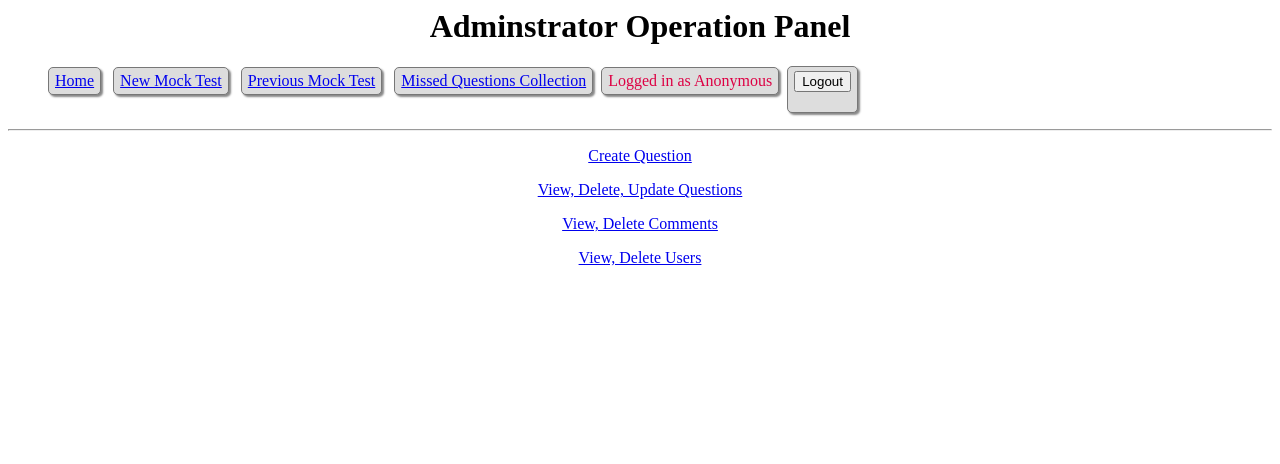
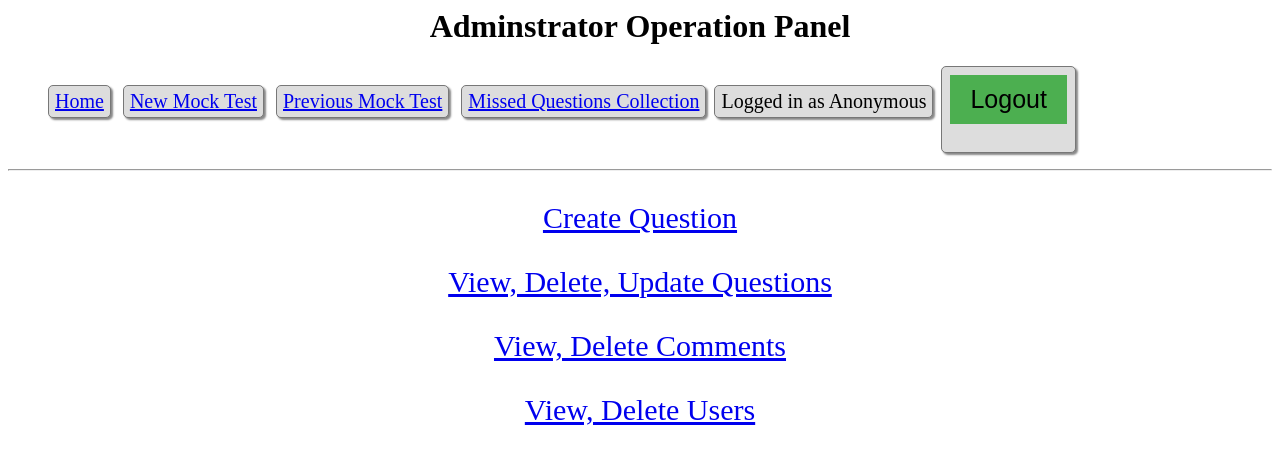
Before and after one commit to haitao-sjsu/CMPE138-Team2-DMVhelper, a PHP site: page /admin_crud.php in a window 1280 px wide. Shown: the top 464 px of the page. Run offline with PHP 8.4, Linux system fonts and the light colour scheme; a user stored in the database is signed in; data that the repository does not hold is empty.

Commit message:
Made it more suitable to do the presentation

```diff
--- a/admin_crud.php
+++ b/admin_crud.php
@@ -11,9 +11,9 @@
     <!--LOGIN-->
     <?php include('include/login.php') ?>
     <hr>
-    <p class="center-text"><a href="admin_create_question.php" ><?php echo $UI['admin_crud']['create question'][$lang] ?></a></p>
-    <p class="center-text"><a href="admin_view_delete_update_questions.php" ><?php echo $UI['admin_crud']['view delete update questions'][$lang] ?></a></p>
-    <p class="center-text"><a href="admin_view_delete_comments.php" ><?php echo $UI['admin_crud']['view delete comments'][$lang] ?></a></p>
-    <p class="center-text"><a href="admin_view_delete_users.php" ><?php echo $UI['admin_crud']['view delete users'][$lang] ?></a></p>
+    <p class="admincrud"><a href="admin_create_question.php" ><?php echo $UI['admin_crud']['create question'][$lang] ?></a></p>
+    <p class="admincrud"><a href="admin_view_delete_update_questions.php" ><?php echo $UI['admin_crud']['view delete update questions'][$lang] ?></a></p>
+    <p class="admincrud"><a href="admin_view_delete_comments.php" ><?php echo $UI['admin_crud']['view delete comments'][$lang] ?></a></p>
+    <p class="admincrud"><a href="admin_view_delete_users.php" ><?php echo $UI['admin_crud']['view delete users'][$lang] ?></a></p>
     </body>
 </html>
--- a/css/style.css
+++ b/css/style.css
@@ -3,7 +3,7 @@
 }
 
 .question-stem {
-    font-size: 1.5em;
+    font-size: 30px;
     font-weight: bold;
     color:black;
 }
@@ -40,10 +40,40 @@
     padding:            4px 6px;
     border:             1px solid #777;
     background:       #ddd;
-    color:            #d04;
+    color:              black;
     margin-right:       8px;
     border-radius:      5px;
     -moz-box-shadow:    2px 2px 2px #888;
     -webkit-box-shadow: 2px 2px 2px #888;
     box-shadow:         2px 2px 2px #888;
+    font-size: 20px;
 }
+
+.label {
+    display: block;
+    margin-bottom: 10px;
+}
+
+.comment, textarea, .admincrud, p,input[type="submit"] {
+    font-size: 30px;
+}
+
+.admincrud {
+    text-align: center;
+}
+
+label {
+    display: inline-block;
+    margin-right: 10px;
+    font-size: 30px;
+}
+
+input[type="submit"], button {
+    background-color: #4CAF50;
+    border: none;
+    padding: 10px 20px;
+    text-decoration: none;
+    margin: 4px 2px;
+    cursor: pointer;
+    font-size: 25px;
+}
--- a/include/config.php
+++ b/include/config.php
@@ -13,7 +13,7 @@ $username = "root";
 $password = "";
 $database = "DMVhelper";
 
-$OPTION_QUESTION_IN_PAGE = 'limit 1';
+$OPTION_QUESTION_IN_PAGE = 'limit 2';
 $OPTION_COMMENT = 'order by time_stamp desc limit 2';
 $OPTION_USER_MOCK_TEST = 'order by rand() limit 2';
 $OPTION_USER_VIEW_ALL_TESTS = 'order by test_time desc';
--- a/include/language.php
+++ b/include/language.php
@@ -66,6 +66,10 @@ $UI = array(
         ),
     ),
     'page' => array(
+        'title' => array(
+            'en' => 'DMV Helper',
+            'zh' => '加州驾照考试知识手册简体中文版（附带题目）'
+        ),
         'related_comment' => array(
             'en' => 'Related Comments',
             'zh' => '相关评论'
@@ -107,7 +111,7 @@ $UI = array(
             'zh' => '模拟测试结果'
         ),
         'prompt_test' => array(
-            'en' => 'This test is recorded into the database',
+            'en' => 'This test is recorded into the Previous Mock Tests.',
             'zh' => '此次测试已被记录数据库中。'
         ),
         'prompt_wrong_question' => array(
--- a/include/login.php
+++ b/include/login.php
@@ -61,12 +61,12 @@
         	$_SESSION['email'] = $email;
 			$log->info($_SESSION['email'] . " logged in");
 			$_SESSION['is_admin'] = $result['is_admin'];
-		echo "<script type='text/javascript'>
-				window.onload = function() {
-					alert('Login successful!');
-					window.location='" . $_SERVER["REQUEST_URI"] . "';
-				}
-			 </script>";
+		// echo "<script type='text/javascript'>
+		// 		window.onload = function() {
+		// 			alert('Login successful!');
+		// 			window.location='" . $_SERVER["REQUEST_URI"] . "';
+		// 		}
+		// 	 </script>";
         }
 	  	else {//login unsuccesful
             echo "<script type='text/javascript'>
--- a/pages.php
+++ b/pages.php
@@ -3,7 +3,7 @@
 
 <html>
     <head>
-        <title>DMV Helper</title>
+        <title><?php echo $UI['index']['title'][$lang] ?></title>
         <link href="css/style.css" rel="stylesheet" type="text/css">
     </head>
 
--- a/user_mock_test.php
+++ b/user_mock_test.php
@@ -16,7 +16,7 @@ echo <<< _END
 <form action="user_process_mock_test.php" method="post">
 _END;
 
-$sql = "select * from questions {$OPTION_USER_MOCK_TEST}";
+$sql = "select * from questions where lang = 'en' {$OPTION_USER_MOCK_TEST}";
 $selected_questions = $table_questions->select($sql);
 $qnum = 0;
 
--- a/user_view_all_wrong_questions.php
+++ b/user_view_all_wrong_questions.php
@@ -25,7 +25,7 @@
     <hr>
 
 <?php
-$sql = "SELECT * from users_practice_wrong_questions WHERE user_email = '{$_SESSION['email']}'";
+$sql = "SELECT * from users_practice_wrong_questions WHERE user_email = '{$_SESSION['email']}' order by time_stamp desc";
 $records = $table_users_practice_wrong_questions->select($sql);
 $qnum = 0;
 
```
Also changed, not shown: admin_view_delete_update_questions.php (+8 -8 lines), include/comments.php (+5 -4 lines), include/questions.php (+18 -28 lines), 3 other files.
